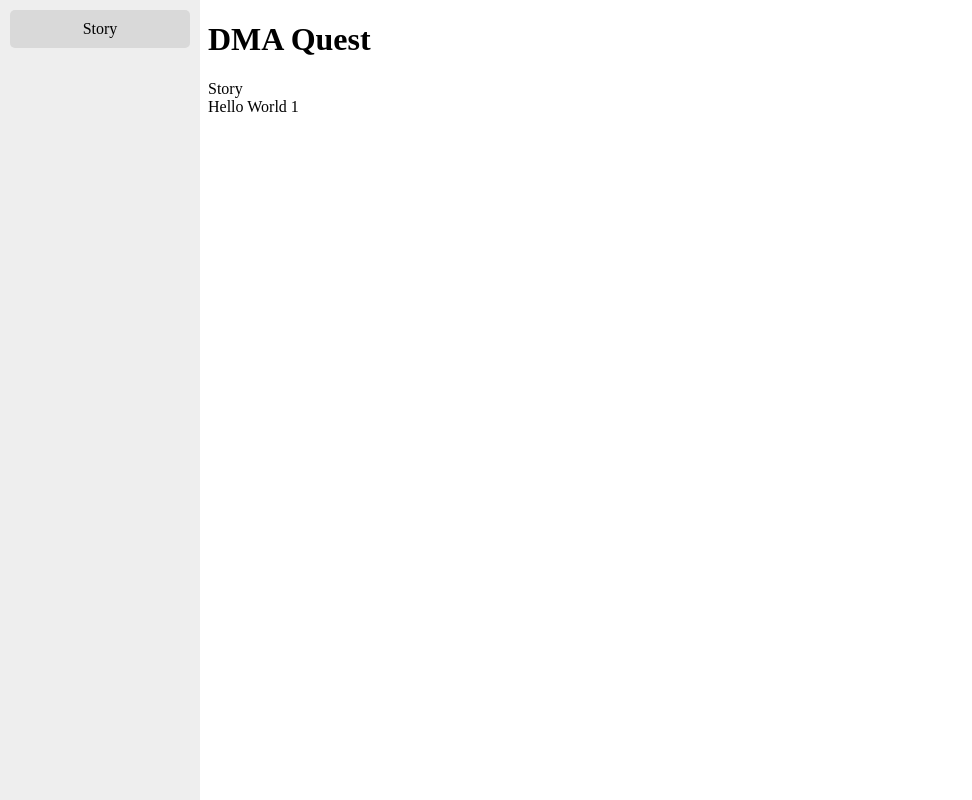
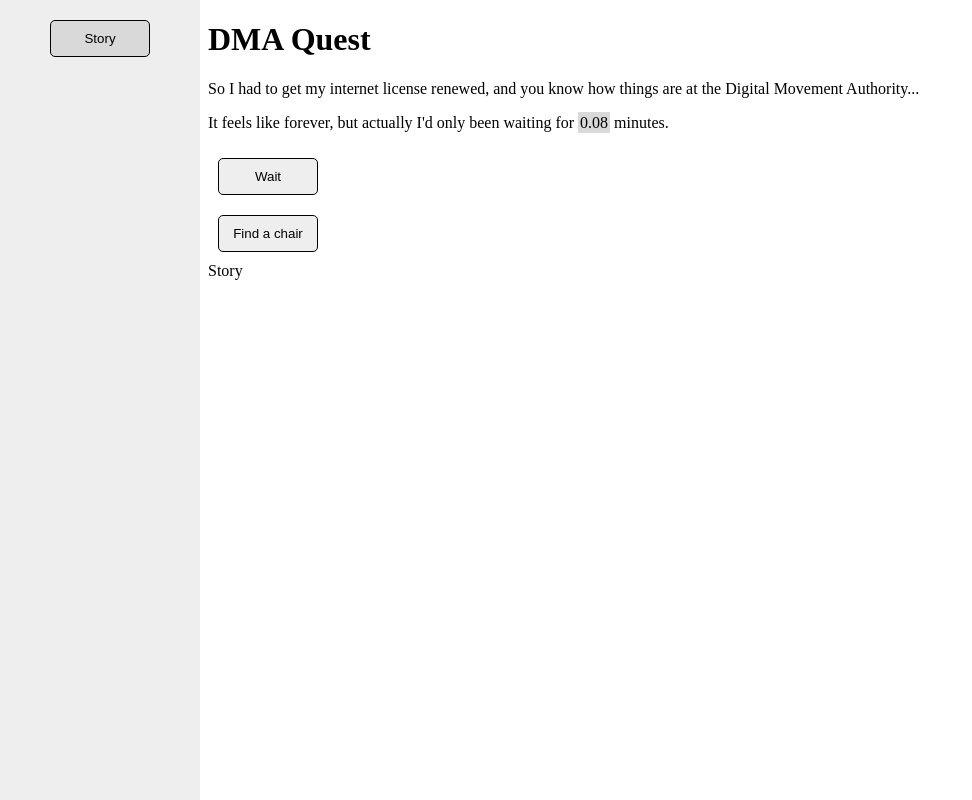
Before and after one commit to perfectly-panda/DMAQuest, a Vue app: page / in a window 1280 px wide. Shown: the whole page, without its empty margins (0-972 px from the left). Built offline with nearby package versions, Linux system fonts and the light colour scheme.

Commit message:
start story

```diff
--- a/src/App.vue
+++ b/src/App.vue
@@ -1,15 +1,13 @@
 
 <template>
   <Sidebar
-    :currentTab="currentTab"
-    :tabs="tabs"
-    @tabChange="tabChange"
     class="sidebar"
   />
   <div class="main">
     <TitleBar />
-    <div class="currentTab">{{currentTab}}</div>
-    <Story v-if="currentTab === 'Story'"/>
+    <Story v-if="gameStore.tabs.currentTab === 'Story'"/>
+
+    <div class="currentTab">{{gameStore.tabs.currentTab}}</div>
   </div>
 </template>
 
@@ -17,13 +15,18 @@
 import Sidebar from './components/Sidebar.vue'
 import TitleBar from './components/TitleBar.vue'
 import Story from './components/Story.vue'
+import Game from "./models/Game";
+import { useGameStore } from './stores/GameStore';
+import { useResourceStore } from './stores/ResourceStore';
 
-let currentTab = 'Story'
-let tabs = ['Story']
-function tabChange(tab: string) {
-  currentTab = tab
-}
+const gameStore = useGameStore()
+const resourceStore = useResourceStore()
+
+let game = new Game(resourceStore, gameStore)
+game.start()
 </script>
+
+const
 
 <style scoped>
   .sidebar {
--- a/src/components/Button.vue
+++ b/src/components/Button.vue
@@ -1,33 +1,46 @@
 <template>
-  <div
+  <button
     class="button"
-    :click="clicked"
+    @click.native="clicked"
     :class="state">
     {{text}}
-  </div>
+  </button>
 </template>
 
 <script setup lang="ts">
 
 const props = defineProps({
   text: { type: String, required: true },
-    state: { type: String, default: 'default' },
+  state: { type: String, default: 'default' },
 })
 
 
 const emit = defineEmits(["click"])
-function clicked() {emit("click")}
+function clicked() {
+  emit("click")}
 
 </script>
 
 <style scoped>
   .button {
+    margin:10px;
     padding: 10px;
     border-radius: 5px;
+    text-align: center;
     cursor: pointer;
+    width: 100px;
+    border: 1px solid black;
+  }
+
+  .available-action {
+        background-color: #eee;
   }
 
   .active {
     background-color: rgb(217, 217, 217);
   }
+
+  .action {
+    background-color: rgb(217, 217, 217);
+  }
 </style>
--- a/src/components/Sidebar.vue
+++ b/src/components/Sidebar.vue
@@ -1,29 +1,25 @@
 <template>
   <nav>
-    <div class="tab" v-for="tab in tabs" :key="tab" @click="selectTab(tab)">
+    <div class="tab" v-for="tab in gameStore.tabs.options" :key="tab" @click="selectTab(tab)">
       <Button
         :text="tab"
-        :state="tab === currentTab ? 'active' : 'defualt'"
+        :state="tab === gameStore.tabs.currentTab ? 'active' : 'default'"
       />
     </div>
   </nav>
 </template>
 
 <script setup lang="ts">
-import Button from './Button.vue'
+  import Button from './Button.vue'
+  import { useGameStore } from '@/stores/GameStore'
 
-const props = defineProps({
-  currentTab: { type: String, required: true },
-  tabs: { type: Array<string>, required: true },
-})
+  const gameStore = useGameStore()
 
-const emit = defineEmits(['tabChange'])
+  const active = 'rgb(153, 153, 153)'
 
-const active = 'rgb(153, 153, 153)'
-
-function selectTab(tab: string) {
-  emit("tabChange", tab)
-}
+  function selectTab(tab: string) {
+    gameStore.tabs.currentTab = tab
+  }
 </script>
 
 <style scoped>
--- a/src/components/Story.vue
+++ b/src/components/Story.vue
@@ -1,16 +1,53 @@
 <template>
-  Hello World
-  {{ resourceStore.waitTime.count }}
+  <div id="intro">
+    <p v-if="!gameStore.globals.includes('hideText')">{{storyStore.intro.en}}</p>
+  </div>
+  <div id="waitTime">
+    <p v-if="!gameStore.globals.includes('hideText')">{{storyStore.waitTime.en[0]}} <Value :resValue="waitTime" /> {{storyStore.waitTime.en[1]}}</p>
+    <p v-else>{{storyStore.waitTime.en[2]}}: <Value :resValue="waitTime" /></p>
+  </div>
+  <div id="wait">
+    <Button
+      :text="'Wait'"
+      :class="'available-action'"
+      />
+  </div>
+  <div id="chairs">
+    <div v-if="gameStore.flags.story.includes('chairs')">
+    </div>
+    <Button v-else
+      :text="'Find a chair'"
+      :class="'available-action'"
+      @click="findChair"
+      />
+    </div>
 </template>
 
 <script setup lang="ts">
   import { useResourceStore } from '@/stores/ResourceStore'
+  import { useGameStore } from '@/stores/GameStore'
+  import { useStoryStore } from '@/stores/StoryStore'
+
+  import Value from '@/components/Value.vue'
+  import Button from '@/components/Button.vue'
+
+  import { computed } from 'vue';
 
   const resourceStore = useResourceStore()
+  const gameStore = useGameStore()
+  const storyStore = useStoryStore()
 
-  setTimeout(() => {
-    resourceStore.waitTime.increment(1000)
-  }, 1000)
+  const waitTime = computed(() => (resourceStore.waitTime.count / 60).toFixed(2))
 
+  function findChair() {
+    addFlag('chairs')
+  }
+
+  function addFlag(flag: string) {
+    console.log(flag)
+    if(!gameStore.flags.story.includes(flag)) {
+      gameStore.flags.story.push(flag)
+    }
+  }
 
 </script>
--- /dev/null
+++ b/src/components/Value.vue
@@ -0,0 +1,16 @@
+<template>
+  <span class="value">{{resValue}}</span>
+</template>
+
+<script setup lang="ts">
+  const props = defineProps({
+    resValue: String
+  })
+</script>
+
+<style scoped>
+  .value {
+    padding: 2px;
+    background-color: rgb(217, 217, 217);
+  }
+</style>
--- a/src/models/Game.ts
+++ b/src/models/Game.ts
@@ -6,9 +6,11 @@ export default class {
   private _totalTicks = 0
 
   private _resourceStore: IResourceStore
+  private _gameStore: any
 
-  constructor(resourceStore: any) {
+  constructor(resourceStore: any, gameStore: any) {
     this._resourceStore = resourceStore as IResourceStore
+    this._gameStore = gameStore
   }
 
   get totalTicks(): number {
@@ -47,4 +49,8 @@ export default class {
     clearInterval(this._ticker)
     this._ticker = null
   }
+
+  initialize(): void {
+    this.start()
+  }
 }
--- /dev/null
+++ b/src/stores/GameStore.ts
@@ -0,0 +1,18 @@
+import { defineStore } from 'pinia'
+
+export const useGameStore = defineStore('game', {
+  state: () => ({
+    tabs: {
+      currentTab: 'Story',
+      options: ['Story'],
+    },
+    flags: {
+      globals: ["showText"],
+      story: ["intro"],
+    }
+  }),
+  getters: {
+    globals: state => state.flags.globals,
+    story: state => state.flags.story
+  },
+})
--- /dev/null
+++ b/src/stores/StoryStore.ts
@@ -0,0 +1,17 @@
+import { defineStore } from 'pinia'
+
+export const useStoryStore = defineStore('story', {
+  state: () => ({
+    intro: { en: 'So I had to get my internet license renewed, and you know how things are at the Digital Movement Authority...'
+  },
+    waitTime: {
+      en: [
+        'It feels like forever, but actually I\'d only been waiting for',
+        "minutes.",
+        "Wait Time:"
+      ]
+    }
+  }),
+  getters: {
+  },
+})
```
Also changed, not shown: 2 other files (tests, documents, lock files or other folders).
